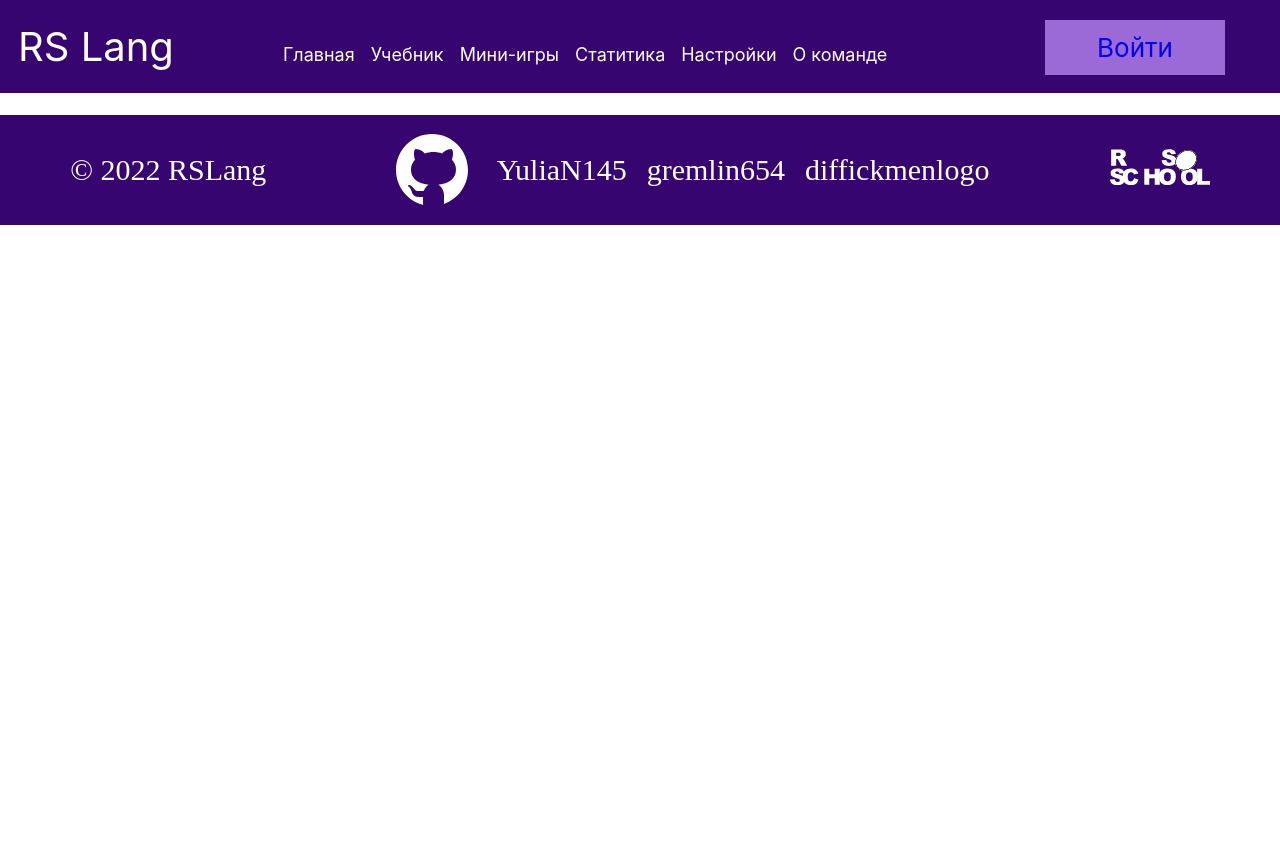
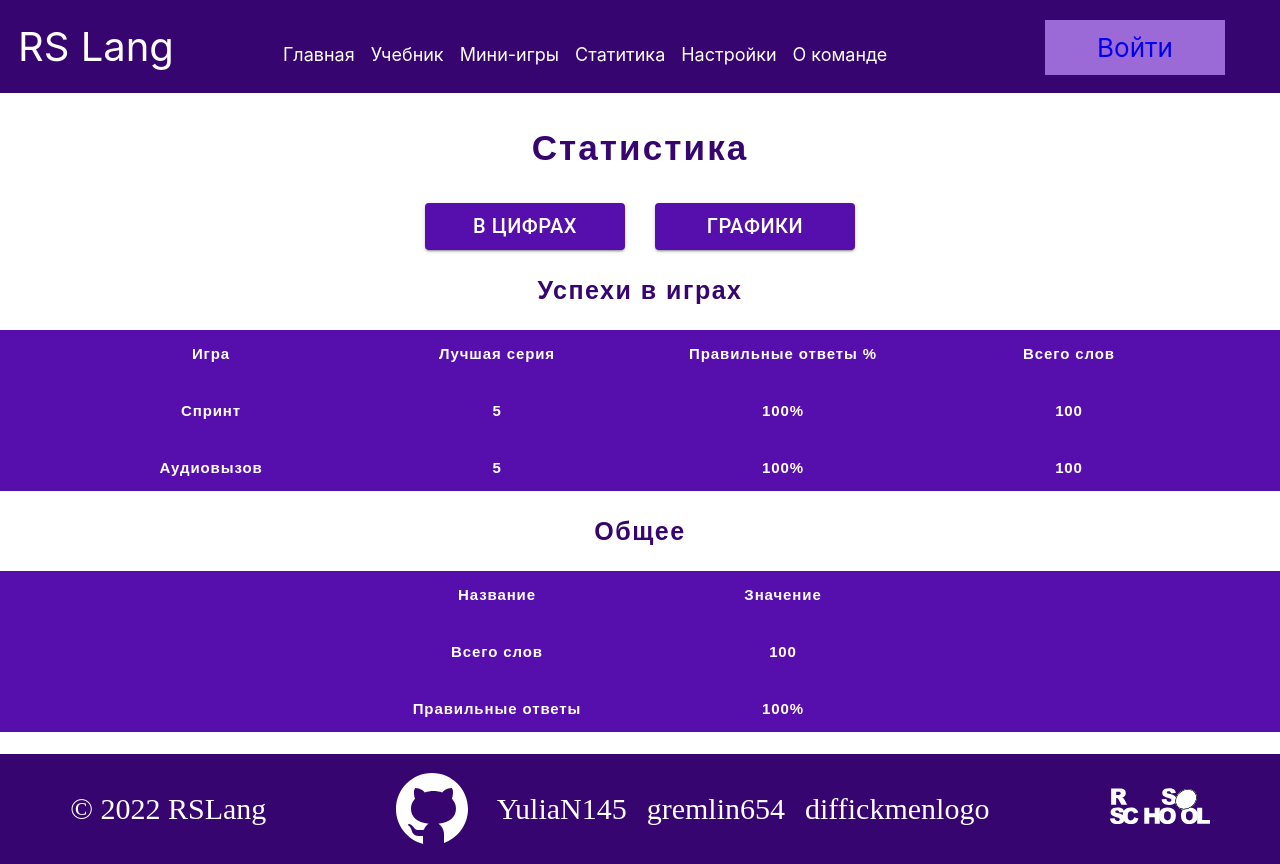
Before and after one commit to gremlin654/rslang, a React (Create React App) app in the folder rslang/: page /statistics in a window 1280 px wide. Before the commit the page ends 800 px from the top, so only its background shows below. Built offline with nearby package versions, Linux system fonts and the light colour scheme.

Commit message:
feat: make base design to stats and base stricture

```diff
--- a/rslang/package.json
+++ b/rslang/package.json
@@ -24,6 +24,7 @@
     "react-redux": "^8.0.2",
     "react-router-dom": "^6.3.0",
     "react-scripts": "5.0.1",
+    "recharts": "^2.1.13",
     "redux-thunk": "^2.4.1",
     "sass": "^1.53.0",
     "typescript": "^4.7.4",
--- a/rslang/src/App.tsx
+++ b/rslang/src/App.tsx
@@ -9,6 +9,7 @@ import { postAPI } from './services/PostService'
 import { SignIn } from './components/sign/SignIn'
 import { SignUp } from './components/sign/SignUp'
 import { Profile } from './components/profile/Profile'
+import { Statistics } from './components/stats/Statistics'
 
 function App() {
   return (
@@ -20,6 +21,7 @@ function App() {
         <Route path='/signin' element={<SignIn />} />
         <Route path='/signup' element={<SignUp />} />
         <Route path='/profile' element={<Profile />} />
+        <Route path='/statistics' element={<Statistics />} />
       </Routes>
       <Footer />
     </div>
--- /dev/null
+++ b/rslang/src/components/stats/Statistics.tsx
@@ -0,0 +1,34 @@
+import { Button } from '@mui/material';
+import { useState } from 'react';
+import { Link } from 'react-router-dom';
+import { StatsGraph } from './StatsGraph';
+import { StatsNum } from './StatsNum';
+import '../../style/stats/Statistics.scss';
+
+export function Statistics() {
+    const [statsNow, setStatsNow] = useState('num');
+    return (
+        <div className="statistics">
+            <h2>Статистика</h2>
+            <div className="statistics__change">
+                <Button sx={{
+                    width: 200,
+                    fontSize: 20,
+                    backgroundColor: '#560EAD',
+                    '&:hover': {
+                        backgroundColor: '#8643D6',
+                    }
+                    }} variant="contained" onClick={() => setStatsNow('num')} className="statistics__change-item">В цифрах</Button>
+                <Button sx={{
+                    width: 200,
+                    fontSize: 20,
+                    backgroundColor: '#560EAD',
+                    '&:hover': {
+                        backgroundColor: '#8643D6',
+                    }
+                    }} variant="contained" onClick={() => setStatsNow('graph')} className="statistics__change-item">Графики</Button>
+            </div>
+            {statsNow === 'num' ? <StatsNum /> : <StatsGraph />}
+        </div>
+    );
+}
--- /dev/null
+++ b/rslang/src/components/stats/StatsGraph.tsx
@@ -0,0 +1,31 @@
+import { BarChart, Bar, XAxis, YAxis, Tooltip, CartesianGrid, LineChart, Line } from 'recharts';
+import '../../style/stats/StatsGraph.scss';
+
+export function StatsGraph() {
+    const dataGames = [{name: 'Спринт', 'Слова': 5}, {name: 'Аудиовызов', 'Слова': 5}];
+    const dataAll = [{date: 'Сегодня', 'Слова': 5}, {date: 'Вчера', 'Слова': 4}, {date: 'Позавчера', 'Слова': 3}];
+    return (
+        <div className="statistics-content">
+            <h3>Игры</h3>
+            <div className="chart-games">
+                <BarChart width={600} height={300} data={dataGames}>
+                    <XAxis dataKey="name" stroke="#8884d8" />
+                    <YAxis />
+                    <Tooltip />
+                    <CartesianGrid stroke="#ccc" strokeDasharray="5 5" />
+                    <Bar dataKey='Слова' fill="#8884d8" barSize={30} />
+                </BarChart>
+            </div>
+            <h3>Общее</h3>
+            <div className="chart-all">
+                <LineChart width={600} height={300} data={dataAll} margin={{ top: 5, right: 20, bottom: 5, left: 0 }}>
+                    <Line type="monotone" dataKey='Слова' stroke="#8884d8" />
+                    <CartesianGrid stroke="#ccc" strokeDasharray="5 5" />
+                    <XAxis dataKey="date" />
+                    <YAxis />
+                    <Tooltip />
+                </LineChart>
+            </div>
+        </div>
+    )
+}
--- /dev/null
+++ b/rslang/src/components/stats/StatsNum.tsx
@@ -0,0 +1,44 @@
+import '../../style/stats/StatsNum.scss';
+
+export function StatsNum() {
+    return (
+        <div className="statistics-content">
+            <h3>Успехи в играх</h3>
+            <div className="statistics-content__table">
+                <div className="statistics-content__table-item">
+                    <div className="statistics-content__table-item-title">Игра</div>
+                    <div className="statistics-content__table-item-title">Лучшая серия</div>
+                    <div className="statistics-content__table-item-title">Правильные ответы %</div>
+                    <div className="statistics-content__table-item-title">Всего слов</div>
+                </div>
+                <div className="statistics-content__table-item">
+                    <div className="statistics-content__table-item-title">Спринт</div>
+                    <div className="statistics-content__table-item-title">5</div>
+                    <div className="statistics-content__table-item-title">100%</div>
+                    <div className="statistics-content__table-item-title">100</div>
+                </div>
+                <div className="statistics-content__table-item">
+                    <div className="statistics-content__table-item-title">Аудиовызов</div>
+                    <div className="statistics-content__table-item-title">5</div>
+                    <div className="statistics-content__table-item-title">100%</div>
+                    <div className="statistics-content__table-item-title">100</div>
+                </div>
+            </div>
+            <h3>Общее</h3>
+            <div className="statistics-content__table-down">
+                <div className="statistics-content__table-down-item">
+                    <div className="statistics-content__table-down-item-title">Название</div>
+                    <div className="statistics-content__table-down-item-title">Значение</div>
+                </div>
+                <div className="statistics-content__table-down-item">
+                    <div className="statistics-content__table-down-item-title">Всего слов</div>
+                    <div className="statistics-content__table-down-item-title">100</div>
+                </div>
+                <div className="statistics-content__table-down-item">
+                    <div className="statistics-content__table-down-item-title">Правильные ответы</div>
+                    <div className="statistics-content__table-down-item-title">100%</div>
+                </div>
+            </div>
+        </div>
+    )
+}
--- /dev/null
+++ b/rslang/src/style/stats/Statistics.scss
@@ -0,0 +1,23 @@
+.statistics{
+    max-width: 1600px;
+    margin: 0 auto;
+
+    h2{
+        font-size: 3.5em;
+        margin: 1em 0;
+        font-family: Arial, Helvetica, sans-serif;
+        letter-spacing: 0.06em;
+        font-weight: 700;
+        color: #360570;
+    }
+
+}
+
+.statistics__change{
+    display: flex;
+    flex-wrap: wrap;
+    gap: 3em;
+    justify-content: center;
+    align-items: center;
+    margin-bottom: 1em;
+}
--- /dev/null
+++ b/rslang/src/style/stats/StatsGraph.scss
@@ -0,0 +1,21 @@
+.statistics-content{
+    max-width: 1600px;
+    margin: 0 auto;
+
+    h3{
+        font-size: 2.5em;
+        margin: 2% 0;
+        font-family: Arial, Helvetica, sans-serif;
+        letter-spacing: 0.06em;
+        font-weight: 700;
+        color: #360570;
+    }
+    .chart-games{
+        width: 600px;
+        margin: 0 auto;
+    }
+    .chart-all{
+        width: 600px;
+        margin: 0 auto;
+    }
+}
--- /dev/null
+++ b/rslang/src/style/stats/StatsNum.scss
@@ -0,0 +1,59 @@
+.statistics-content{
+    max-width: 1600px;
+    margin: 0 auto;
+
+    h3{
+        font-size: 2.5em;
+        margin: 2% 0;
+        font-family: Arial, Helvetica, sans-serif;
+        letter-spacing: 0.06em;
+        font-weight: 700;
+        color: #360570;
+    }
+
+}
+.statistics-content__table{
+    background-color: #560EAD;
+    color: white;
+}
+
+.statistics-content__table-item{
+    display: flex;
+    flex-wrap: wrap;
+    gap: 3em;
+    justify-content: center;
+    align-items: center;
+    margin-bottom: 1em;
+
+
+    .statistics-content__table-item-title{
+        font-size: 1.5em;
+        margin: 1em 0;
+        font-family: Arial, Helvetica, sans-serif;
+        letter-spacing: 0.06em;
+        font-weight: 700;
+        width: 20%;
+    }
+}
+.statistics-content__table-down{
+    background-color: #560EAD;
+    color: white;
+}
+.statistics-content__table-down-item{
+    display: flex;
+    flex-wrap: wrap;
+    gap: 3em;
+    justify-content: center;
+    align-items: center;
+    margin-bottom: 1em;
+
+
+    .statistics-content__table-down-item-title{
+        font-size: 1.5em;
+        margin: 1em 0;
+        font-family: Arial, Helvetica, sans-serif;
+        letter-spacing: 0.06em;
+        font-weight: 700;
+        width: 20%;
+    }
+}
```
Also changed, not shown: 1 other file (tests, documents, lock files or other folders).
